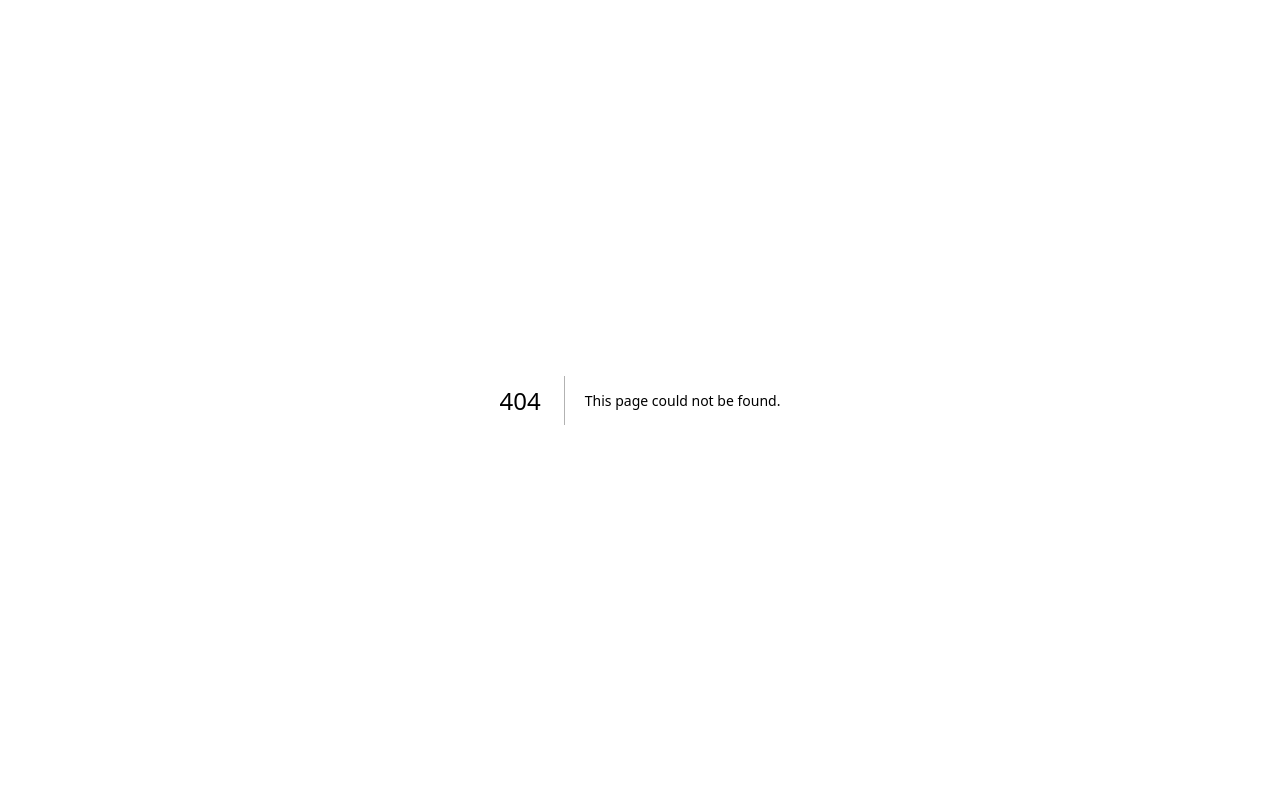
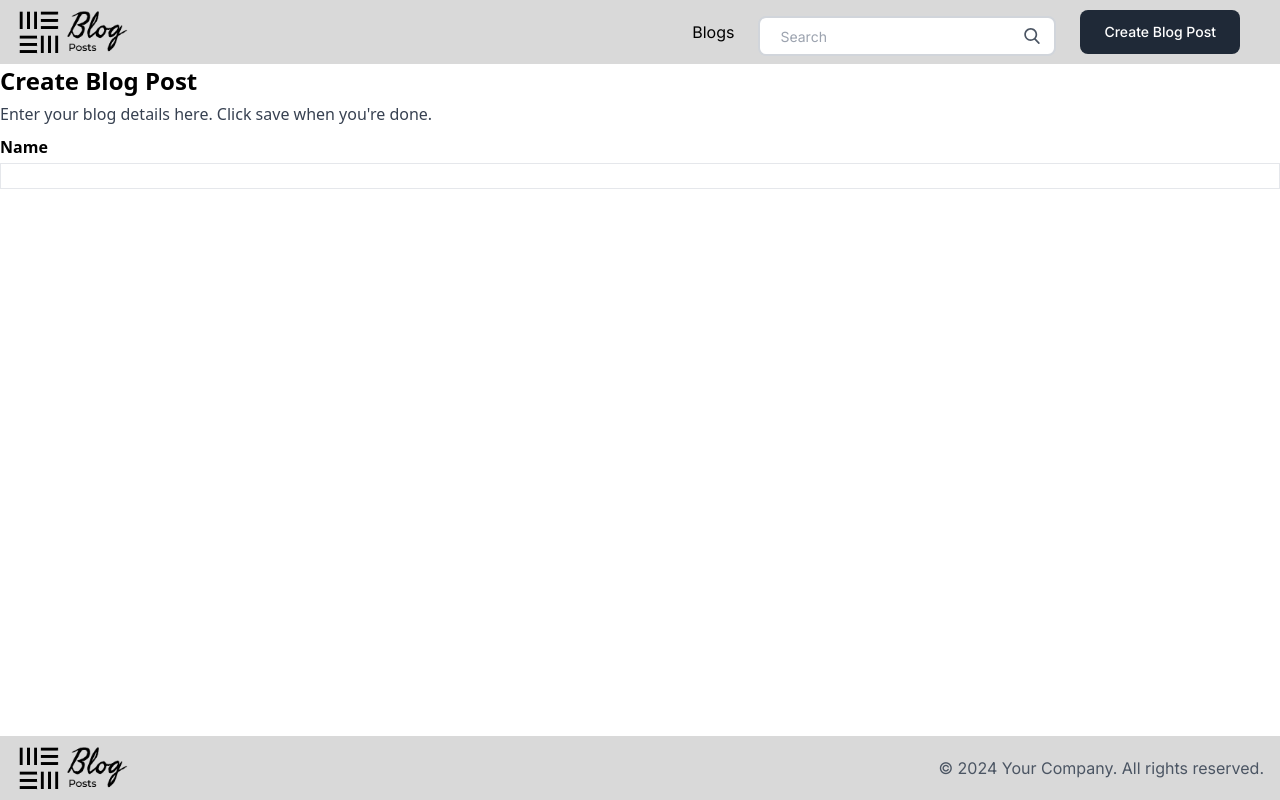
Before and after one commit to Blackscure/Blogv1, a Next.js app: page /create-blog in a window 1280 px wide. Before the commit this address had no page. Built offline with nearby package versions, Linux system fonts and the light colour scheme.

Commit message:
blog list added

```diff
--- /dev/null
+++ b/app/create-blog/page.tsx
@@ -0,0 +1,14 @@
+import React from 'react'
+import NavBar from '../features/nav/nav'
+import Footer from '../features/footer/footer'
+import Modal from '../features/modals/modal'
+
+export default function CreateBlog() {
+  return (
+     <div>
+    <NavBar/>
+    <Modal/>
+    <Footer/>
+    </div>
+  )
+}
--- a/app/features/blog/create-blog.tsx
+++ /dev/null
@@ -1,15 +0,0 @@
-import React from 'react';
-import NavBar from '../nav/nav';
-import Footer from '../footer/footer';
-
-const CreateBlog = () => {
-  return (
-    <div>
-    <NavBar/>
-
-    <Footer/>
-    </div>
-  );
-};
-
-export default CreateBlog;
--- /dev/null
+++ b/app/features/card/blog-card-list.tsx
@@ -0,0 +1,27 @@
+import React from 'react';
+import blogData from '../../data/blogData';
+
+const BlogList = () => {
+  return (
+    <div className="grid grid-cols-1 md:grid-cols-2 lg:grid-cols-3 gap-4">
+      {blogData.map((post, index) => (
+        <div key={index} className="bg-white rounded-xl shadow-md p-6">
+          <h4 className="block font-sans text-2xl antialiased font-semibold leading-snug tracking-normal text-blue-gray-900">
+            {post.title}
+          </h4>
+          <p className="block mt-1 font-sans text-base antialiased font-normal leading-relaxed text-gray-700">
+            Date: {post.date}
+          </p>
+          <p className="block mt-1 font-sans text-base antialiased font-normal leading-relaxed text-gray-700">
+            Slug: {post.slug}
+          </p>
+          <p className="block mt-4 font-sans text-base antialiased font-normal leading-relaxed text-gray-700">
+            {post.content}
+          </p>
+        </div>
+      ))}
+    </div>
+  );
+};
+
+export default BlogList;
--- /dev/null
+++ b/app/features/modals/modal.tsx
@@ -0,0 +1,30 @@
+import React from 'react'
+
+export default function modal() {
+  return (
+      <div className="">
+            <h4 className="block font-sans text-2xl antialiased font-semibold leading-snug tracking-normal text-blue-gray-900">
+              Create Blog Post
+            </h4>
+            <p className="block mt-1 font-sans text-base antialiased font-normal leading-relaxed text-gray-700">
+              Enter your blog details here. Click save when you're done.
+            </p>
+            <form className="mt-2">
+            <div className="flex flex-col gap-4">
+                <h6 className="block -mb-3 font-sans text-blue-gray-900">
+                <label htmlFor="name" className="block font-bold">Name</label>
+                </h6>
+                <div className="">
+                <input
+                    id="name"
+                    placeholder=""
+                    className="w-full text-blue-gray-700 outline-0 placeholder-shown:border"
+                />
+                </div>
+            </div>
+            </form>
+
+          </div>
+
+  )
+}
--- a/app/page.tsx
+++ b/app/page.tsx
@@ -1,7 +1,7 @@
-import Image from "next/image";
 import NavBar from "./features/nav/nav";
 import Slogan from "./features/slogans/slogan";
 import Footer from "./features/footer/footer";
+import BlogList from "./features/card/blog-card-list";
 
 
 
@@ -10,6 +10,7 @@ export default function Home() {
    <div >
    <NavBar/>
    <Slogan/>
+   <BlogList/>
    <Footer/>
 
 
```
Also changed, not shown: app/features/blog/blog-list.tsx (deleted), app/features/buttons/button.tsx (line endings or trailing spaces).
